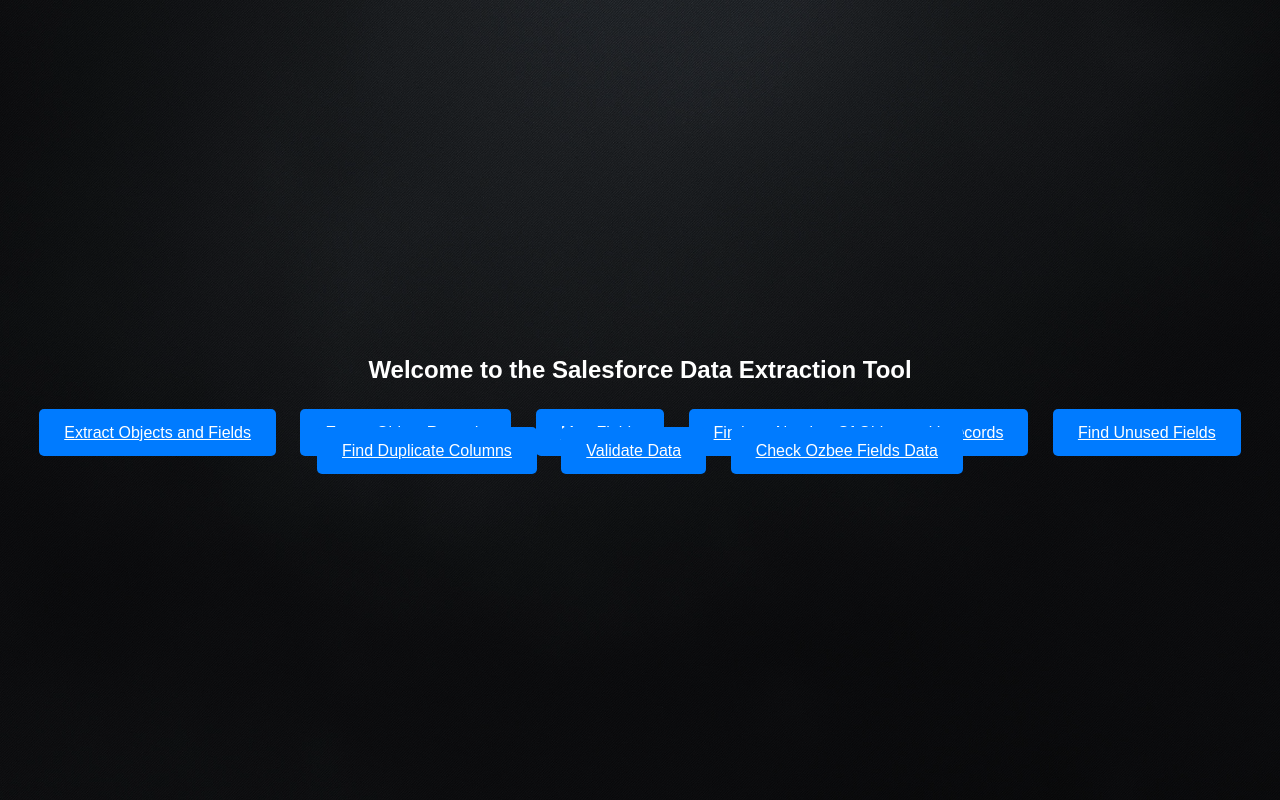
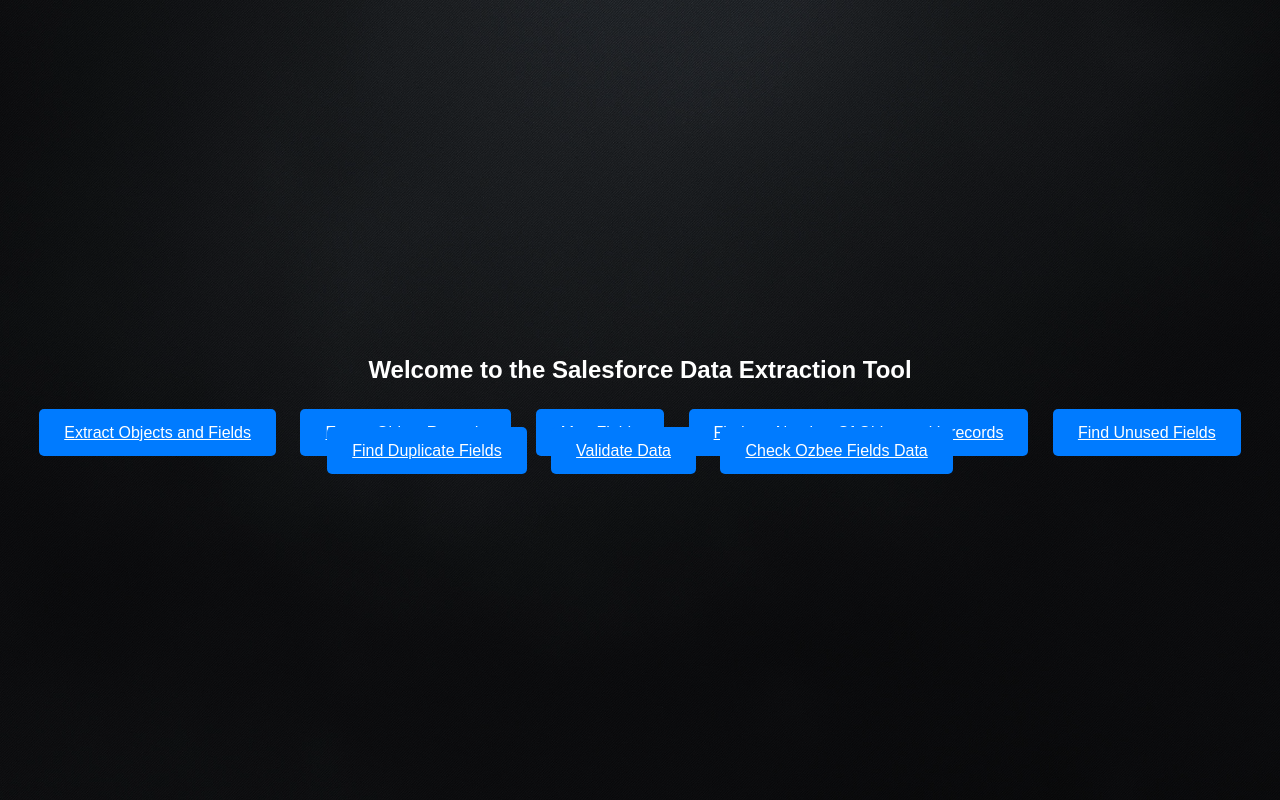
Before and after one commit to abhishekkamtekar/DataMigrationTool, a Flask app: page / in a window 1280 px wide. Run offline with Flask 3, Linux system fonts and the light colour scheme.

Commit message:
Rename duplicate columns to fields and skip empty columns

```diff
--- a/app.py
+++ b/app.py
@@ -14,7 +14,7 @@
 
 sf_connection = None
 empty_columns_results_storage = []
-duplicate_columns_results_storage = []
+duplicate_fields_results_storage = []
 
 # Setup for file uploads
 UPLOAD_FOLDER = 'uploads'
@@ -241,7 +241,7 @@
     return results
 
 
-def find_duplicate_columns_in_csv(folder_path):
+def find_duplicate_fields_in_csv(folder_path):
     results = []
     for filename in os.listdir(folder_path):
         if filename.endswith(".csv"):
@@ -255,12 +255,18 @@
             columns = list(df.columns)
             for i in range(len(columns)):
                 for j in range(i + 1, len(columns)):
-                    col1 = df[columns[i]].fillna('')
-                    col2 = df[columns[j]].fillna('')
+                    col1_raw = df[columns[i]]
+                    col2_raw = df[columns[j]]
+
+                    if col1_raw.replace('', pd.NA).dropna().empty or col2_raw.replace('', pd.NA).dropna().empty:
+                        continue
+
+                    col1 = col1_raw.fillna('')
+                    col2 = col2_raw.fillna('')
                     if col1.equals(col2):
                         duplicates.append((columns[i], columns[j]))
 
-            results.append({'filename': filename, 'duplicate_columns': duplicates})
+            results.append({'filename': filename, 'duplicate_fields': duplicates})
     return results
 
 @app.route('/find_empty_columns', methods=['GET', 'POST'])
@@ -291,33 +297,33 @@
     return send_file(memory_file, as_attachment=True, download_name='empty_columns.zip', mimetype='application/zip')
 
 
-@app.route('/find_duplicate_columns', methods=['GET', 'POST'])
-def find_duplicate_columns():
-    global duplicate_columns_results_storage
+@app.route('/find_duplicate_fields', methods=['GET', 'POST'])
+def find_duplicate_fields():
+    global duplicate_fields_results_storage
     if request.method == 'POST':
         folder_path = request.form['folder_path']
         try:
-            results = find_duplicate_columns_in_csv(folder_path)
-            duplicate_columns_results_storage = results
-            return render_template('duplicate_columns_results.html', results=results)
+            results = find_duplicate_fields_in_csv(folder_path)
+            duplicate_fields_results_storage = results
+            return render_template('duplicate_fields_results.html', results=results)
         except Exception as e:
             return f"An error occurred: {str(e)}"
     else:
-        return render_template('duplicate_columns_form.html')
+        return render_template('duplicate_fields_form.html')
 
 
-@app.route('/download_duplicate_columns_csv')
-def download_duplicate_columns_csv():
-    if not duplicate_columns_results_storage:
+@app.route('/download_duplicate_fields_csv')
+def download_duplicate_fields_csv():
+    if not duplicate_fields_results_storage:
         return "No results to download."
     memory_file = io.BytesIO()
     with zipfile.ZipFile(memory_file, 'w', zipfile.ZIP_DEFLATED) as zf:
-        for result in duplicate_columns_results_storage:
-            df = pd.DataFrame(result['duplicate_columns'], columns=['Column 1', 'Column 2'])
+        for result in duplicate_fields_results_storage:
+            df = pd.DataFrame(result['duplicate_fields'], columns=['Field 1', 'Field 2'])
             csv_data = df.to_csv(index=False)
-            zf.writestr(f"{result['filename']}_duplicate_columns.csv", csv_data)
+            zf.writestr(f"{result['filename']}_duplicate_fields.csv", csv_data)
     memory_file.seek(0)
-    return send_file(memory_file, as_attachment=True, download_name='duplicate_columns.zip', mimetype='application/zip')
+    return send_file(memory_file, as_attachment=True, download_name='duplicate_fields.zip', mimetype='application/zip')
 
 @app.route('/salesforce_login', methods=['GET', 'POST'])
 def salesforce_login():
--- a/templates/duplicate_columns_form.html
+++ b/templates/duplicate_fields_form.html
@@ -2,15 +2,15 @@
 <html lang="en">
 <head>
     <meta charset="UTF-8">
-    <title>Find Duplicate Columns in CSV</title>
+    <title>Find Duplicate Fields in CSV</title>
     <link rel="stylesheet" href="{{ url_for('static', filename='style.css') }}">
 </head>
 <body>
 <div class="container">
     <header>
-        <h1>CSV Duplicate Columns Finder</h1>
+        <h1>CSV Duplicate Fields Finder</h1>
     </header>
-    <form action="/find_duplicate_columns" method="post" enctype="multipart/form-data">
+    <form action="/find_duplicate_fields" method="post" enctype="multipart/form-data">
         <label for="folderPath">Enter Folder Path:</label>
         <input type="text" id="folderPath" name="folder_path" required>
         <button type="submit">Analyze CSV Files</button>
--- a/templates/home.html
+++ b/templates/home.html
@@ -18,7 +18,7 @@
         <a href="/map_fields" class="action-button">Map Fields</a>
         <a href="/salesforce_login" class="action-button">Find out Number Of Objects with records</a>
         <a href="/find_empty_columns" class="action-button">Find Unused Fields</a>
-        <a href="/find_duplicate_columns" class="action-button">Find Duplicate Columns</a>
+        <a href="/find_duplicate_fields" class="action-button">Find Duplicate Fields</a>
         <a href="/validate_data" class="action-button">Validate Data</a>
         <a href="/check_ozbee_columns" class="action-button">Check Ozbee Fields Data</a>
     </div>
```
Also changed, not shown: templates/duplicate_fields_results.html (renamed from templates/duplicate_columns_results.html, +7 -7 lines).
